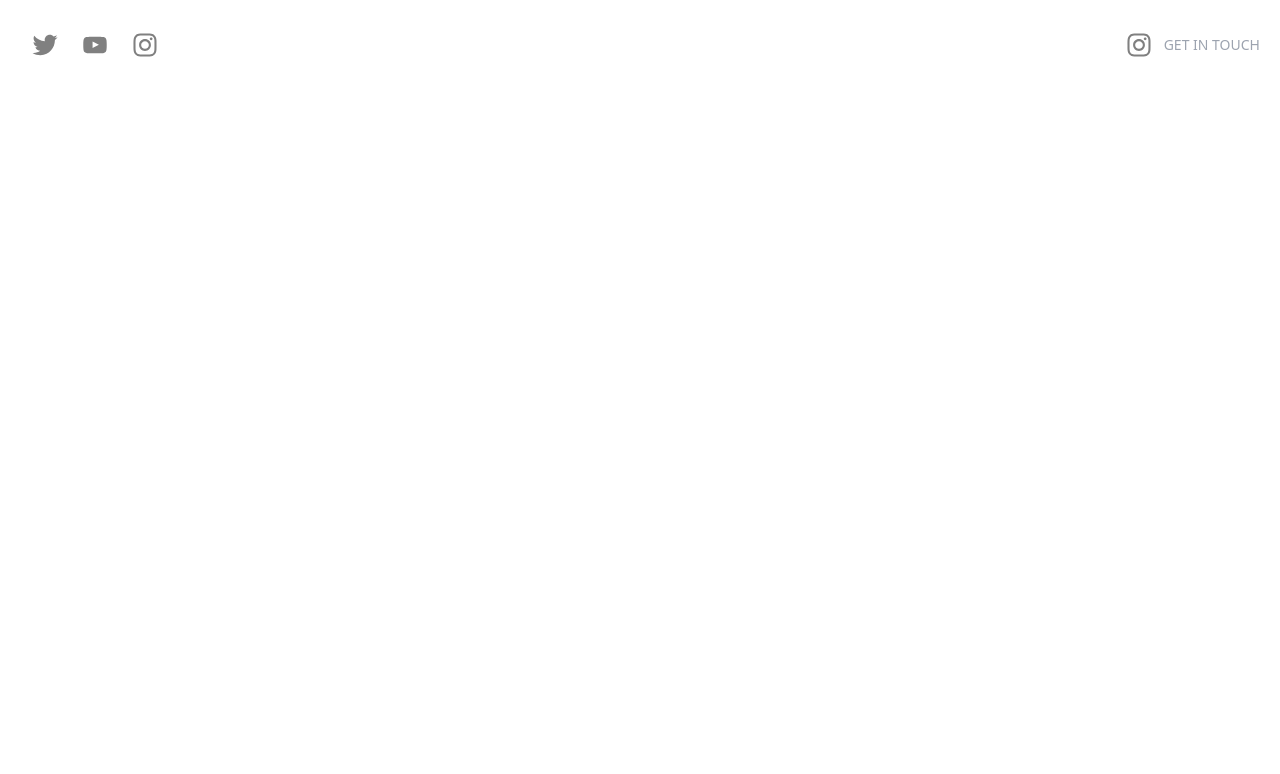
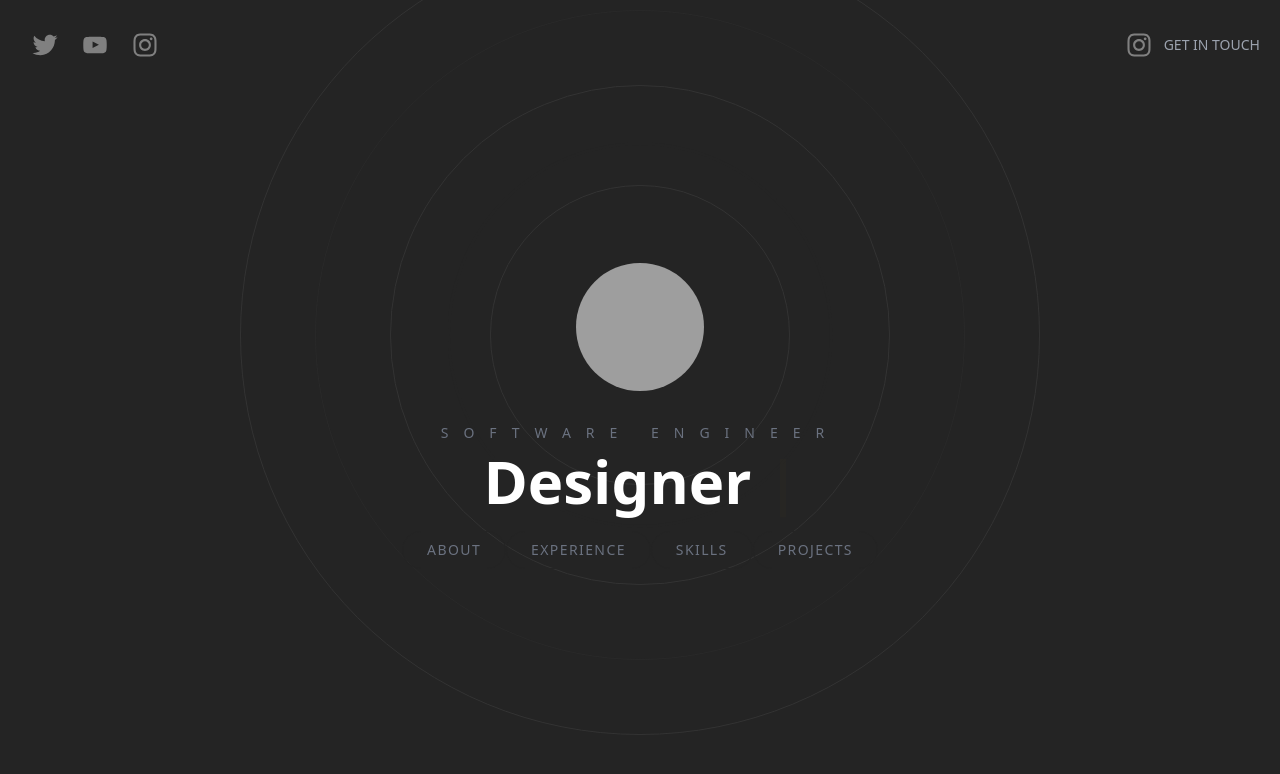
Before and after one commit to ys1113457623/youknowme-portfolio, a Next.js app: page / in a window 1280 px wide. Shown: the top 774 px of the page. Built offline with nearby package versions, Linux system fonts and the light colour scheme; grey boxes are pictures that could not be loaded.

Commit message:
Home Page Done

```diff
--- a/app/globals.css
+++ b/app/globals.css
@@ -1,3 +1,9 @@
 @tailwind base;
 @tailwind components;
 @tailwind utilities;
+
+@layer components {
+  .heroButton{
+    @apply px-6 py-2 border border-[#242424] rounded-full uppercase text-sm tracking-widest text-gray-500 transition-all hover:border-[#F7AB0A]/40 hover:text-[#F7AB0A]/40;
+  }
+}
--- a/app/page.tsx
+++ b/app/page.tsx
@@ -1,14 +1,18 @@
 import Header from "../components/Header"
 import { NextPage } from "next"
 import Head from 'next/head'
+import Hero from "@/components/Hero"
 
 const Home: NextPage = () => {
   return (
-    <div>
+    <div className="bg-[rgb(36,36,36)] text-white h-screen snap-y snap-mandatory overflow-scroll z-0 ">
       <Head>
-        <title>Home</title>
+        <title>YouKnowMe Portfolio</title>
       </Head>
       <Header />
+      <section id="hero" className="snap-center">
+        <Hero />
+      </section>
     </div>
   )
 }
--- /dev/null
+++ b/components/BackgroundCircles.tsx
@@ -0,0 +1,45 @@
+import { motion } from 'framer-motion'
+import React from 'react'
+
+type Props = {}
+
+// return (
+//     <motion.div
+//         className="relative flex justify-center items-center"
+//         initial={{ opacity: 0 }}
+//         animate={{
+//             scale: [1, 2, 2, 3, 1],
+//             opacity: [0.1, 0.2, 0.4, 0.8, 0.1, 1.0],
+//             borderRadius: ["20%", "20%", "50%", "80%", "20%"],
+//         }}
+//         transition={{ duration: 2.5 }}
+//     >
+//         <div className="absolute border border-[#333] rounded-full h-[200px] w-[200px] mt-52 animate-ping" />
+//         <div className="absolute border border-[#333] rounded-full h-[300px] w-[300px] mt-52" />
+//         <div className="absolute border border-[#333] rounded-full h-[500px] w-[500px] mt-52" />
+//         <div className="absolute border border-[#f7ab0a] rounded-full opacity-20 h-[650px] w-[650px] mt-52 animate-pulse" />
+//         <div className="absolute border border-[#333] rounded-full h-[800px] w-[800px] mt-52" />
+//     </motion.div>
+// );
+function BackgroundCircles({}: Props) {
+    return (
+		<motion.div
+			className="relative flex justify-center items-center"
+			initial={{ opacity: 0 }}
+			animate={{
+				scale: [1, 2, 2, 3, 1],
+				opacity: [0.1, 0.2, 0.4, 0.8, 0.1, 1.0],
+				borderRadius: ["20%", "20%", "50%", "80%", "20%"],
+			}}
+			transition={{ duration: 2.5 }}
+		>
+			<div className="absolute border border-[#333] rounded-full h-[200px] w-[200px] mt-52 animate-ping" />
+			<div className="absolute border border-[#333] rounded-full h-[300px] w-[300px] mt-52" />
+			<div className="absolute border border-[#333] rounded-full h-[500px] w-[500px] mt-52" />
+			<div className="absolute border border-[#333] rounded-full opacity-20 h-[650px] w-[650px] mt-52 animate-pulse" />
+			<div className="absolute border border-[#333] rounded-full h-[800px] w-[800px] mt-52" />
+		</motion.div>
+	);
+}
+
+export default BackgroundCircles
--- a/components/Header.tsx
+++ b/components/Header.tsx
@@ -18,6 +18,9 @@ export default function Header({}: Props) {
             x:0,
             opacity: 1,
             scale: 1,
+        }}
+        transition={{
+            delay: 1,
         }}
         className='flex flex-row items-center'>
         {/* Logo */}
@@ -48,6 +51,9 @@ export default function Header({}: Props) {
         opacity: 1,
         scale: 1,
       }}
+      transition={{
+        delay: 1,
+      }}
 
       className='flex flex-row items-center text-gray-300 cursor-pointer'>
       <SocialIcon
--- /dev/null
+++ b/components/Hero.tsx
@@ -0,0 +1,53 @@
+"use client";
+import React from 'react'
+import { Cursor, Typewriter, useTypewriter } from 'react-simple-typewriter'
+import BackgroundCircles from './BackgroundCircles';
+import Image from 'next/image'
+import Link from 'next/link';
+
+type Props = {}
+
+function Hero({}: Props) {
+    const [text,count] = useTypewriter({
+        words: ["Developer","Designer","Creater"],
+        loop: true,
+        delaySpeed: 2000,
+    });
+  return (
+    <div className="h-screen flex flex-col space-y-8 items-center justify-center text-center overflow-hidden">
+      <BackgroundCircles />
+      <Image
+        className="realtive rounded-full h-32 w-32 mx-auto object-cover"
+        src={"https://i.imgur.com/q39MtkT.jpeg"}
+        alt={""}
+        width={200}
+        height={200}
+      />
+      <div className='z-20'>
+        <h2 className="text-sm uppercase text-gray-500 pb-2 tracking-[15px]">
+          Software Engineer
+        </h2>
+        <h1 className="text-5xl lg:text-6xl font-semibold px-10">
+          <span className="mr-3">{text}</span>
+          <Cursor cursorColor="#F7AB0A" />
+        </h1>
+        <div className='pt-5'>
+            <Link href="#about">
+                <button className='heroButton'>About</button>
+            </Link>
+            <Link href="#experience">
+                <button className='heroButton'>Experience</button>
+            </Link>
+            <Link href="#skills">
+                <button className='heroButton'>Skills</button>
+            </Link>
+            <Link href="#projects" >
+                <button className='heroButton'>Projects</button>
+            </Link>
+        </div>
+      </div>
+    </div>
+  );
+}
+
+export default Hero
--- a/next.config.js
+++ b/next.config.js
@@ -3,6 +3,9 @@ const nextConfig = {
   experimental: {
     appDir: true,
   },
+  images: {
+    domains: ['i.imgur.com'],
+  }
 }
 
 module.exports = nextConfig
--- a/package.json
+++ b/package.json
@@ -19,6 +19,7 @@
     "next": "13.1.6",
     "react": "18.2.0",
     "react-dom": "18.2.0",
+    "react-simple-typewriter": "^5.0.1",
     "react-social-icons": "^5.15.0",
     "typescript": "4.9.5"
   },
```
Also changed, not shown: 1 other file (tests, documents, lock files or other folders).
